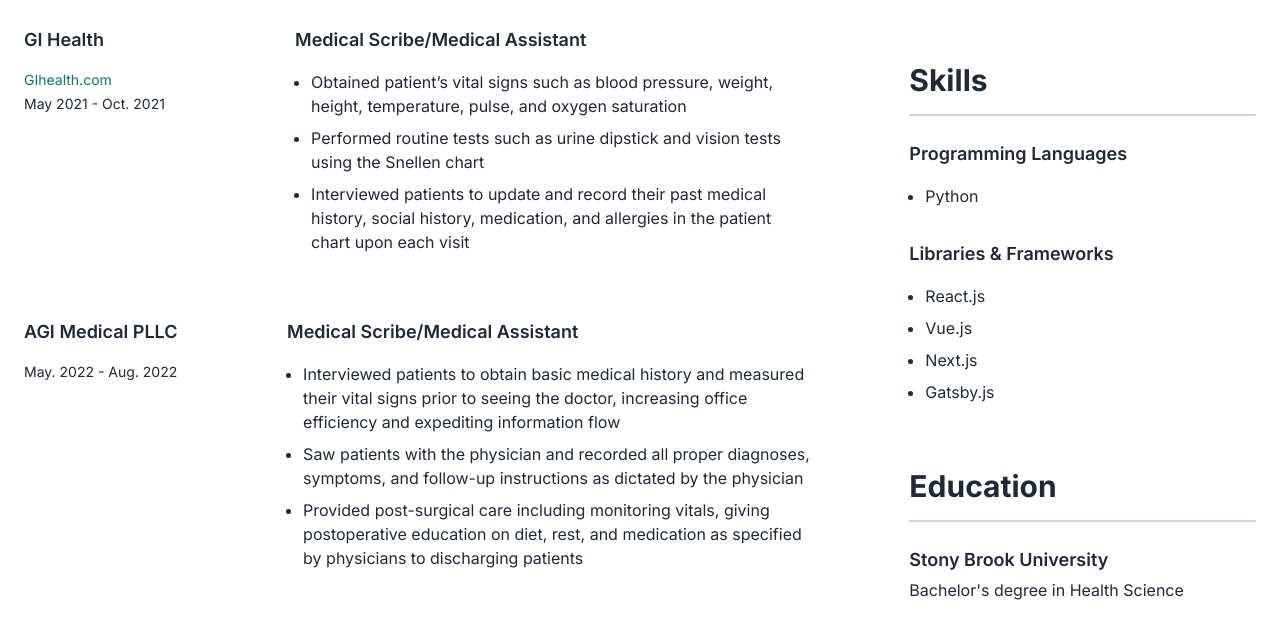
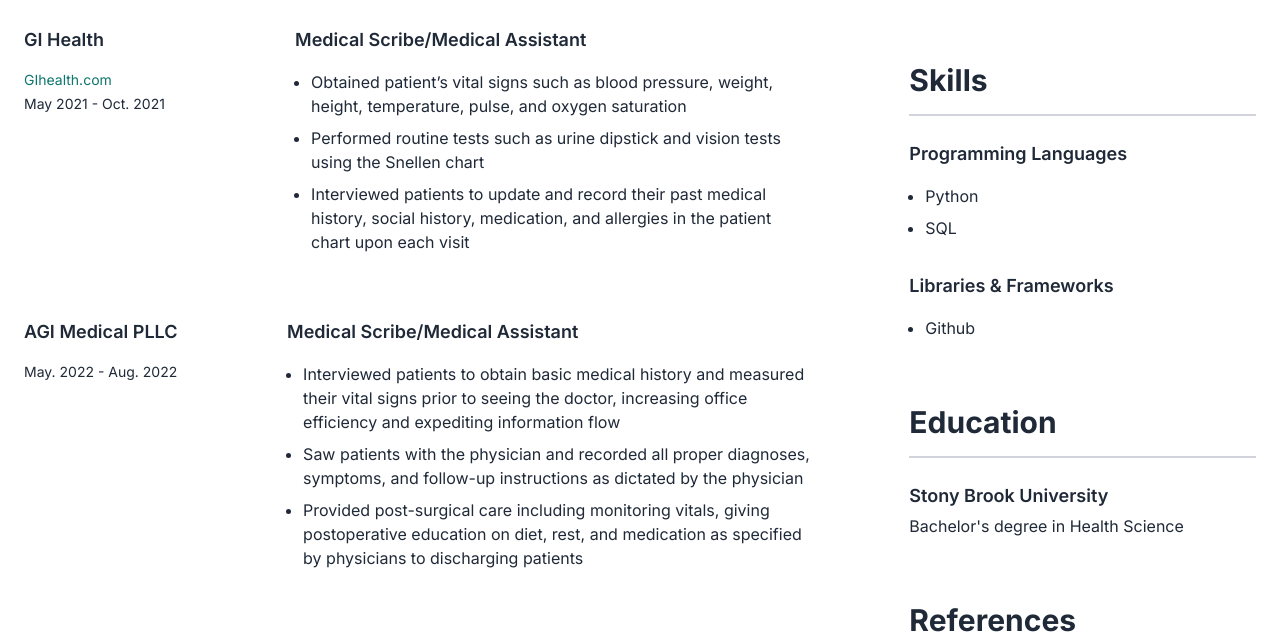
Before and after one commit to HAN462/my-resume-page, a Flask app: page / in a window 1280 px wide. Shown: the part 678-1322 px from the top of the page. Run offline with Flask 3, Linux system fonts and the light colour scheme.

Commit message:
new updates to html

```diff
--- a/templates/home.html
+++ b/templates/home.html
@@ -246,15 +246,13 @@
             <h4>Programming Languages</h4>
             <ul>
               <li>Python</li>
+              <li>SQL</li>
             </ul>
 
             <!-- Skills 2 -->
             <h4 class="mt-8">Libraries &amp; Frameworks</h4>
             <ul>
-              <li>React.js</li>
-              <li>Vue.js</li>
-              <li>Next.js</li>
-              <li>Gatsby.js</li>
+              <li>Github</li>
             </ul>
 
             <!-- Education -->
```
